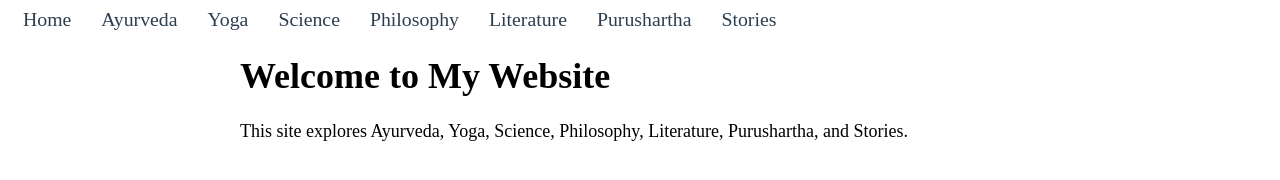
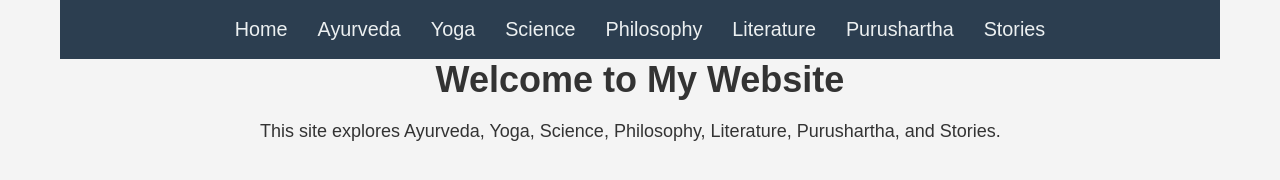
Before and after one commit to rishipatha/rishipatha.github.io, a plain HTML site: page index.html in a window 1280 px wide. Drawn offline with Linux system fonts and the light colour scheme.

```diff
--- a/style.css
+++ b/style.css
@@ -1,6 +1,24 @@
-/* Mobile-first styles for the burger menu and sidebar */
+/* style.css */
 
-/* Fixed burger container for mobile */
+/* Reset defaults */
+* {
+  margin: 0;
+  padding: 0;
+  box-sizing: border-box;
+}
+
+/* General body styling */
+body {
+  font-family: Arial, sans-serif;
+  font-size: 18px; /* slightly bigger font */
+  background-color: #f4f4f4;
+  color: #333;
+  margin: 0 auto;
+  max-width: 1200px;
+  padding: 0 20px;
+}
+
+/* Burger container: fixed at top-left (mobile only) */
 .burger-container {
   position: fixed;
   top: 10px;
@@ -25,25 +43,24 @@
   transition: all 0.3s ease;
 }
 
-/* Sidebar navigation styling (mobile) */
+/* Sidebar navigation styling (mobile by default) */
 .sidebar {
   position: fixed;
   top: 0;
-  left: -250px;  /* Hidden off-canvas by default */
+  left: -250px;  /* initially hidden off-canvas */
   width: 250px;
   height: 100%;
   background-color: #2c3e50;
   overflow-y: auto;
   transition: left 0.3s ease;
   z-index: 1000;
-  padding-top: 60px; /* Adjust to leave space for the burger menu */
+  padding-top: 60px;
 }
 
 .sidebar.active {
   left: 0;
 }
 
-/* Sidebar navigation links (mobile) */
 .sidebar ul {
   list-style: none;
   padding: 0;
@@ -62,7 +79,7 @@
   font-size: 1.1em;
 }
 
-/* Overlay for mobile */
+/* Overlay styling (mobile only) */
 .overlay {
   position: fixed;
   top: 0;
@@ -81,37 +98,51 @@
   visibility: visible;
 }
 
-/* Styles for wider (non-mobile) screens */
+/* Content container styling */
+.content {
+  max-width: 800px;   /* control the width of the content area */
+  margin: 0 auto;     /* center the container */
+  text-align: left;   /* ensure text is left-aligned */
+  padding: 20px;
+}
+
+/* Headings styling */
+h1, h2, h3, h4, h5, h6 {
+  text-align: center;
+  margin-bottom: 20px;
+}
+
+/* ----- Desktop Navigation Styles ----- */
 @media (min-width: 601px) {
-  /* Hide burger menu and overlay on larger screens */
+  /* Hide mobile-specific elements */
   .burger-container,
   .overlay {
     display: none;
   }
 
-  /* Sidebar becomes a static horizontal menu */
+  /* Show the sidebar as a static horizontal nav bar */
   .sidebar {
-    position: relative;
+    position: relative; /* Not fixed */
     left: 0;
-    width: auto;
+    width: 100%;
     height: auto;
-    background-color: transparent;
-    padding: 0;
+    background-color: #2c3e50; /* Retain the navbar color */
+    padding: 1em 0;
   }
 
   .sidebar ul {
     display: flex;
-    justify-content: flex-start;
+    justify-content: center;
   }
 
   .sidebar ul li {
-    padding: 0;
     margin: 0 15px;
     border: none;
+    padding: 0;
   }
 
   .sidebar ul li a {
-    color: #2c3e50;
+    color: #ecf0f1;
     font-size: 1.1em;
   }
 }
```
